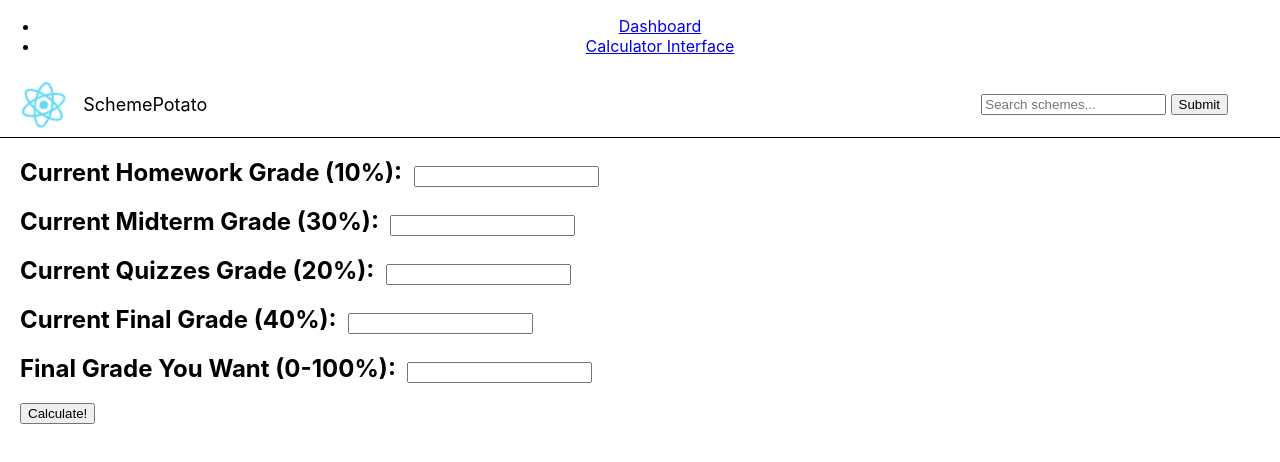
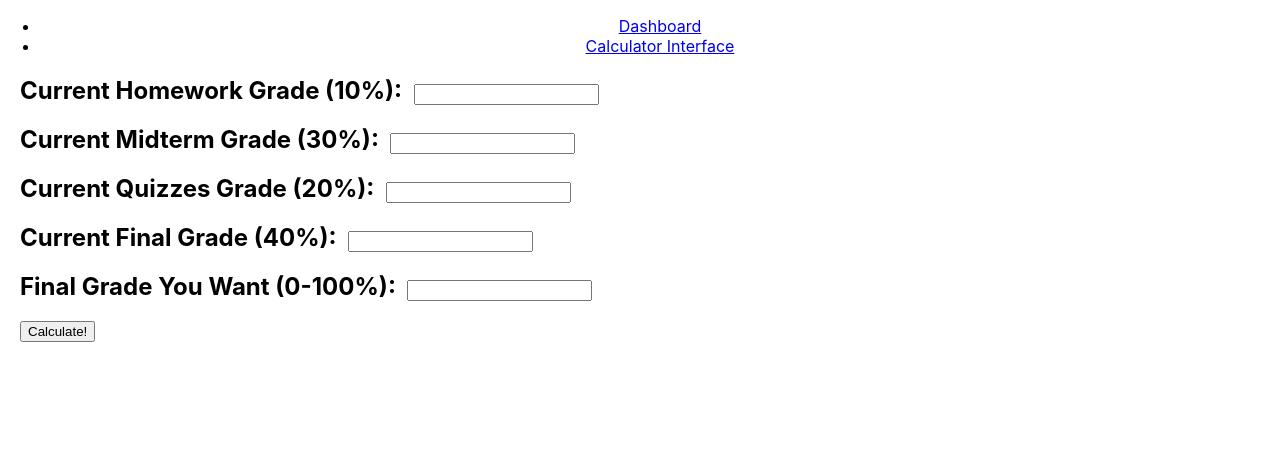
Before and after one commit to spectraldoy/CS35LFinalProject, a React (Create React App) app: page /calculatorInterface in a window 1280 px wide. Shown: the top 462 px of the page. Built offline with nearby package versions, Linux system fonts and the light colour scheme.

Commit message:
a little cleanup

```diff
--- a/src/App.js
+++ b/src/App.js
@@ -8,7 +8,7 @@ import calculatorInterface from './calculatorInterface';
 function App() {
   return (
     <div className="App">
-        <BrowserRouter>
+      <BrowserRouter>
         <ul>
           <li>
             <Link to="/Dashboard">Dashboard</Link>
--- a/src/calculatorInterface.js
+++ b/src/calculatorInterface.js
@@ -1,80 +1,27 @@
-import logo from './logo.svg';
 import './App.css';
 import React from 'react';
-import {calculate} from './calculator.js'
+import { calculate } from './calculator.js'
 
-// TODO: check with team, and a framework component, of which dashboard
-//       is a subclass, that is used for the Browse Schemes, and search
-//       windows, and so on, with top and left panels floating there
-//       being optionally collapsible, except for logo. Maybe only left
-//       panel collapsible
-// TODO: a lagoon component with all the links to click to browse schemes, etc.
-// TODO: a recent schemes thing with label dashboard
-// TODO: an account thing at the bottom
-
-class Header extends React.Component {
-
-  renderBrand() {
-    const name = "SchemePotato";
-    return (
-      <div className="App-brand">
-        <img src={logo} className="App-logo" alt="logo" />
-        <p>
-          {name}
-        </p>
-      </div>
-    );
-  }
-
-  render() {
-    return (
-      <header className="App-header">
-        {this.renderBrand()}
-        {this.props.renderSearchBar()}
-      </header>
-    );
-  }
-}
-
-class Lagoon extends React.Component {
-  render() {
-    return 3;
-  }
-}
 
 class calculatorInterface extends React.Component {
   constructor(props) {
     super(props);
     this.state = {
-      searchQuery: "",
       gradeQuery: "",
       grades: Array(5).fill(null),
       weights: [10, 30, 20, 40]
     };
 
-    this.submitQuery = this.submitQuery.bind(this);
     this.submitGrades = this.submitGrades.bind(this);
-    this.displayQuery = this.displayQuery.bind(this);
     this.handleChange = this.handleChange.bind(this);
   }
 
-  handleChange = i => (event) =>{
+  handleChange = i => (event) => {
     event.preventDefault();
-    const grades = this.state.grades;
+    const grades = this.state.grades.slice();
     grades[i] = event.target.value;
     this.setState({
       grades: grades
-    });
-  }
-
-  submitQuery(event) {
-    // TODO: search database using this.state.searchQuery
-    event.preventDefault();
-    alert(this.state.searchQuery);
-
-    // clear out input
-    this.setState({
-      searchQuery: ""
     });
   }
 
@@ -136,40 +83,11 @@ class calculatorInterface extends React.Component {
       message += ("Projected Grade Needed: " + results.projectedNeededScore + "%");
     }
 
-
     alert(message);
-  }
-
-  displayQuery(event) {
-    // get input from search bar
-    this.setState({
-      searchQuery: event.target.value,
-    });
-  }
-
-  renderSearchBar() {
-    return (
-      // &nbsp is a non breaking space for a cleaner look
-      <form className="App-search" onSubmit={this.submitQuery}>
-        <label>
-          <input
-            type="text"
-            placeholder="Search schemes..."
-            value={this.state.searchQuery}
-            onChange={this.displayQuery}
-          />
-        </label>&nbsp;
-        <input type="submit" value="Submit" />
-      </form>
-    );
   }
 
   render() {
     return (
-      <div className="calculatorInterface">
-        <div className="Header">
-          <Header renderSearchBar={this.renderSearchBar.bind(this)} />
-        </div>
       <div className="Assignment">
         <h2>
           <form>
@@ -215,7 +133,6 @@ class calculatorInterface extends React.Component {
         <input type="submit" value="Calculate!" />
         </form>
       </div>
-      </div>
     );
   }
 }
--- a/src/dashboard.js
+++ b/src/dashboard.js
@@ -12,8 +12,9 @@ import React from 'react';
 // TODO: an account thing at the bottom
 
 class Header extends React.Component {
+
   renderBrand() {
-    const name = "SchemePotato";
+    const name = "Foxtrot";
     return (
       <div className="App-brand">
         <img src={logo} className="App-logo" alt="logo" />
```
Also changed, not shown: 1 other file (tests, documents, lock files or other folders). Lines whose indentation alone changed are shown as unchanged.
